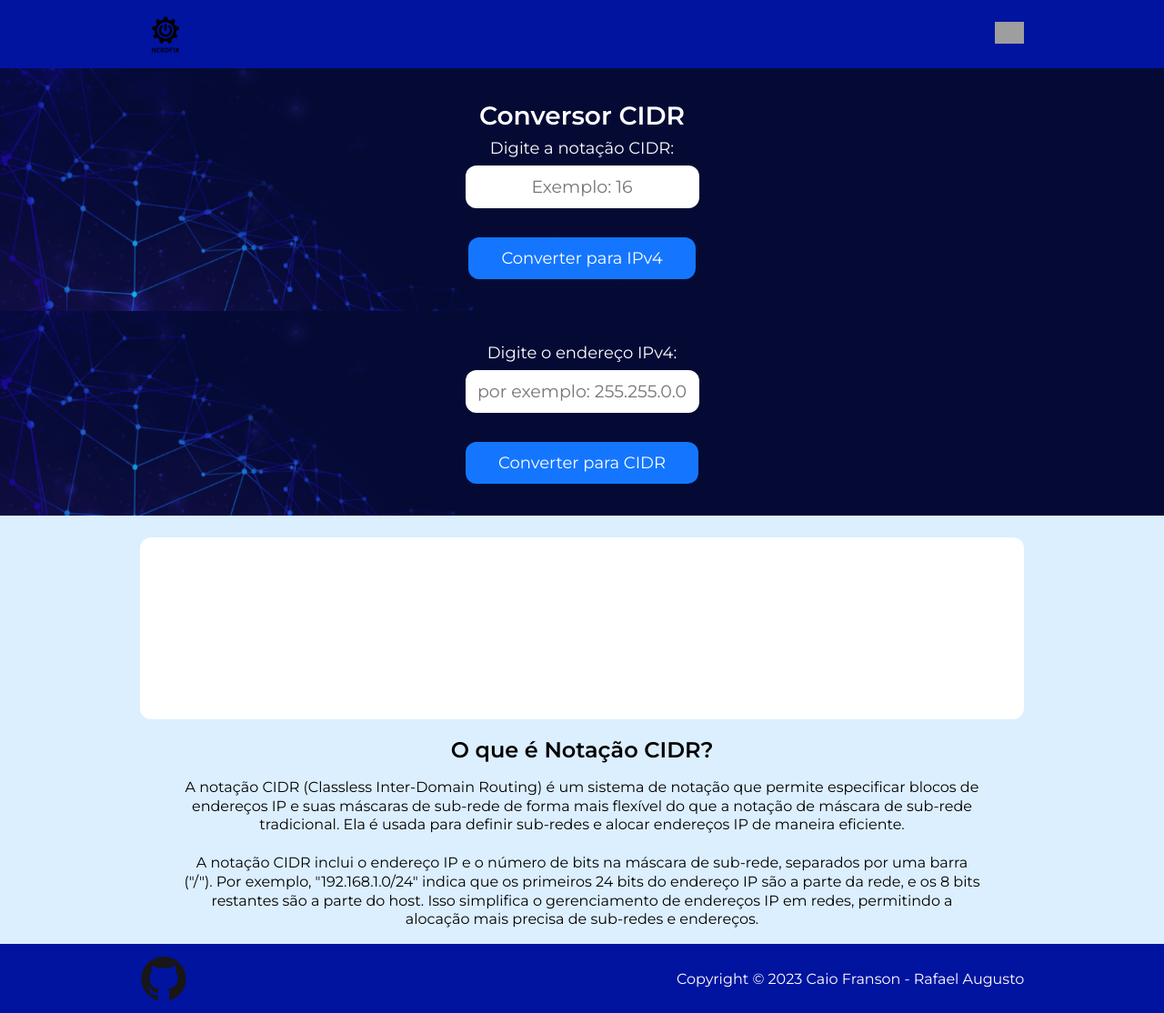
After one commit to rafafrd/Calculadora-de-subrede, a PHP site: page /cidr.php in a window 1280 px wide. The commit adds this page. Shown: the whole page at 91% size. Run offline with PHP 8.4, Linux system fonts and the light colour scheme; grey boxes are pictures that could not be loaded.

Commit message:
addind cidr.php and changing styles

```diff
--- /dev/null
+++ b/cidr.php
@@ -0,0 +1,158 @@
+<!DOCTYPE html>
+<html lang="pt-BR">
+<head>
+  <meta charset="UTF-8">
+  <meta name="viewport" content="width=device-width, initial-scale=1.0">
+  <title>NerdFix - Conversor CIDR</title>
+  <link rel="icon" href="./public/img/favicon.png" type="image/x-icon">
+  <script src="./src/script/main.js"></script>
+  <link rel="stylesheet" href="./public/style/style.css">
+  <link rel="stylesheet" href="./public/style/header.css">
+  <link rel="stylesheet" href="./public/style/footer.css">
+  <link rel="preconnect" href="https://fonts.googleapis.com">
+  <link rel="preconnect" href="https://fonts.gstatic.com" crossorigin>
+  <link href="https://fonts.googleapis.com/css2?family=Montserrat:wght@400;600&display=swap" rel="stylesheet">
+</head>
+<body>
+  <header>
+    <nav class="nav">
+      <img src="./public/img/Logo.png" class="logo" alt="Logo Nerdfix" />
+      <div>
+        <input type="checkbox" id="menu" >
+        <label for="menu" class="label-menu">
+          <img src="./public/img/menu.svg" alt="Menu" class="menu-img" />
+        </label>
+        <ul class="nav-items">
+          <a href="./src/pages/index.html" class="nav-item">Início</a>
+          <a href="./src/pages/classe.html" class="nav-item">Descobrir Classe do IP</a>
+          <a href="./src/pages/cidr.html" class="nav-item">Converter CIDR</a>
+        </ul>
+      </div>
+    </nav>
+  </header>
+  <main>
+
+    <!-- TODO: DEIXAR AS CAIXAS UMA DO LADO DA OUTRA, MANTER O TITULO CENTRALIZADO ENTRE ELAS -->
+
+    <form method="POST" action="" onsubmit="return validarCidr(document.getElementById('cidr').value);">
+      <div class="input-container">
+        <h1 class="title">Conversor CIDR</h1>
+        <label for="cidr" class="label">Digite a notação CIDR:</label>
+        <input type="text" id="cidr" name="cidr" placeholder="Exemplo: 16" class="input-ip">
+      </div>
+      <input type="submit" name="submitCidr" value="Converter para IPv4" class="button">
+    </form>
+
+    <form method="POST" action="" onsubmit="return validarCidr(document.getElementById('cidr').value);">
+      <div class="input-container">
+        <label for="ipv4" class="label">Digite o endereço IPv4:</label>
+        <input type="text" id="ipv4" name="ipv4" placeholder="por exemplo: 255.255.0.0" class="input-ip">
+      </div>
+      <input type="submit" name="submitIpv4" value="Converter para CIDR" class="button">
+    </form>
+
+    <div class="result" id="result">
+
+      <!-- TODO: DESCOBRIR PQ O ERRO NAO TA APARECENDO -->
+      <!-- QUALQUER COISA COLOCAR SÓ UM ALERT MESMO AO INVES DE PISCAR O ERRO -->
+      <div id="mensagemErroIp" class="mensagemErro">Endereço IP inválido!</div>
+
+      <div id="mensagemErroMascara" class="mensagemErro">Máscara IP inválida!</div>
+
+      <!-- TODO: ESTILIZAR O RESULTADO, DEIXAR MAIOR, E CENTRALIZAR NA ALTURA -->
+      <?php
+            function ipv4ParaBinario($ipv4) {
+                $octetos = explode('.', $ipv4);
+                $binarioOctetos = [];
+
+                foreach ($octetos as $octeto) {
+                    $binarioOctetos[] = str_pad(decbin($octeto), 8, '0', STR_PAD_LEFT);
+                }
+
+                return implode('.', $binarioOctetos);
+            }
+
+            function cidrParaIpv4($cidr) {
+                $ipBits = array();
+                $ipDecimal = array();
+
+                for ($i = 0; $i < $cidr; $i++) {
+                    if ($i % 8 == 0) {
+                        // Adicione um novo item na matriz quando o índice for múltiplo de 8
+                        $ipBits[] = '1';
+                    } else {
+                        // Adicione "1" à posição existente
+                        $ipBits[count($ipBits) - 1] .= '1';
+                    }
+                }
+
+                # verifica se o array tem 4 itens e adiciona e não tiver
+                while (sizeof($ipBits) < 4) {
+                    array_push($ipBits, '');
+                }
+
+                # verifica se o item do array tem 8 caracteres e adiciona o 0 caso não houver
+                for ($i = 0; $i < count($ipBits); $i++) {
+                    while (strlen($ipBits[$i]) < 8) {
+                        $ipBits[$i] .= "0";
+                    }
+
+                    # faz a conversão para inteiro depois para decimal
+                    $inteiro = intval($ipBits[$i]);
+                    $decimal = bindec($inteiro);
+                    $ipDecimal[$i] = $decimal;
+                }
+
+                $cidrNotacao = "/$cidr";
+
+                echo "<br>Máscara em bits: $ipBits[0].$ipBits[1].$ipBits[2].$ipBits[3]";
+                echo "<br>Máscara em IPv4: $ipDecimal[0].$ipDecimal[1].$ipDecimal[2].$ipDecimal[3]";
+                echo "<br>Notação CIDR: $cidrNotacao";
+            }
+
+            function ipv4ParaCidr($ipv4) {
+                $binario = ipv4ParaBinario($ipv4);
+
+                $contagem = substr_count($binario, '1');
+
+                echo "<br>Máscara em Bits: $binario";
+                echo "<br>Máscara em Ipv4: $ipv4";
+                echo "<br>Notação CIDR: /$contagem";
+            }
+
+            if ($_SERVER["REQUEST_METHOD"] == "POST") {
+                if (isset($_POST["submitCidr"]) && isset($_POST["cidr"])) {
+                    $cidr = $_POST["cidr"];
+                    cidrParaIpv4($cidr);
+                } elseif (isset($_POST["submitIpv4"]) && isset($_POST["ipv4"])) {
+                    $ipv4 = $_POST["ipv4"];
+                    ipv4ParaCidr($ipv4);
+                } elseif (isset($_POST["reset"])) {
+                    // O botão "Limpar" foi pressionado, não faz nada
+                }
+            }
+
+            if (isset($_POST["reset"])) {
+                // O botão "Limpar" foi pressionado, então você pode limpar os resultados
+                echo "<script>location.href = location.pathname;</script>"; // Redireciona para a mesma página para limpar os resultados em PHP
+            }
+
+        ?>
+    </div>
+
+    <div class="explicacao">
+        <h2>O que é Notação CIDR?</h2>
+        <p>A notação CIDR (Classless Inter-Domain Routing) é um sistema de notação que permite especificar blocos de endereços IP e suas máscaras de sub-rede de
+            forma mais flexível do que a notação de máscara de sub-rede tradicional. Ela é usada para definir sub-redes e alocar endereços IP de maneira eficiente.
+            <br><br>A notação CIDR inclui o endereço IP e o número de bits na máscara de sub-rede, separados por uma barra ("/").
+            Por exemplo, "192.168.1.0/24" indica que os primeiros 24 bits do endereço IP são a parte da rede, e os 8 bits restantes são a parte do host.
+            Isso simplifica o gerenciamento de endereços IP em redes, permitindo a alocação mais precisa de sub-redes e endereços.</p>
+    </div>
+
+  </main>
+  <footer>
+    <img src="./public/img/github-original.svg" alt="github" />
+    <p>Copyright © 2023 Caio Franson - Rafael Augusto</p>
+  </footer>
+</body>
+</html>
--- a/classes.php
+++ b/classes.php
@@ -5,6 +5,7 @@
   <meta name="viewport" content="width=device-width, initial-scale=1.0">
   <title>NerdFix - Descobrir Classe IP</title>
   <link rel="icon" href="./public/img/favicon.png" type="image/x-icon">
+  <script src="./src/script/main.js"></script>
   <link rel="stylesheet" href="./public/style/style.css">
   <link rel="stylesheet" href="./public/style/header.css">
   <link rel="stylesheet" href="./public/style/footer.css">
@@ -82,6 +83,7 @@
 
   </main>
   <footer>
+
     <img src="./public/img/github-original.svg" alt="github" />
     <p>Copyright © 2023 Caio Franson - Rafael Augusto</p>
   </footer>
--- a/public/style/style.css
+++ b/public/style/style.css
@@ -111,6 +111,16 @@ form {
   animation: shake 0.8s 1;
 }
 
+.explicacao {
+  text-align: center;
+  line-height: 130%;
+  max-width: 90%;
+}
+
+.explicacao p {
+  margin-top: 20px;
+}
+
 @keyframes shake {
   0%, 100% { transform: translateX(0); }
   10%, 30%, 50%, 70%, 90% { transform: translateX(-5px); }
```
